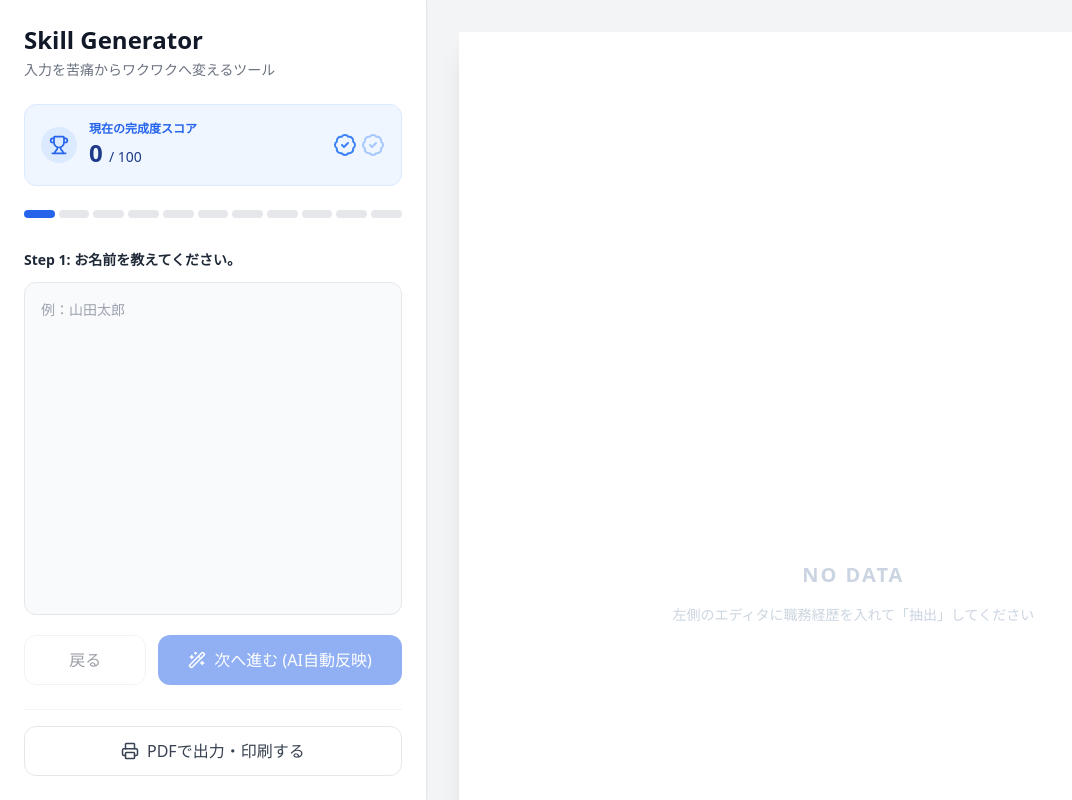
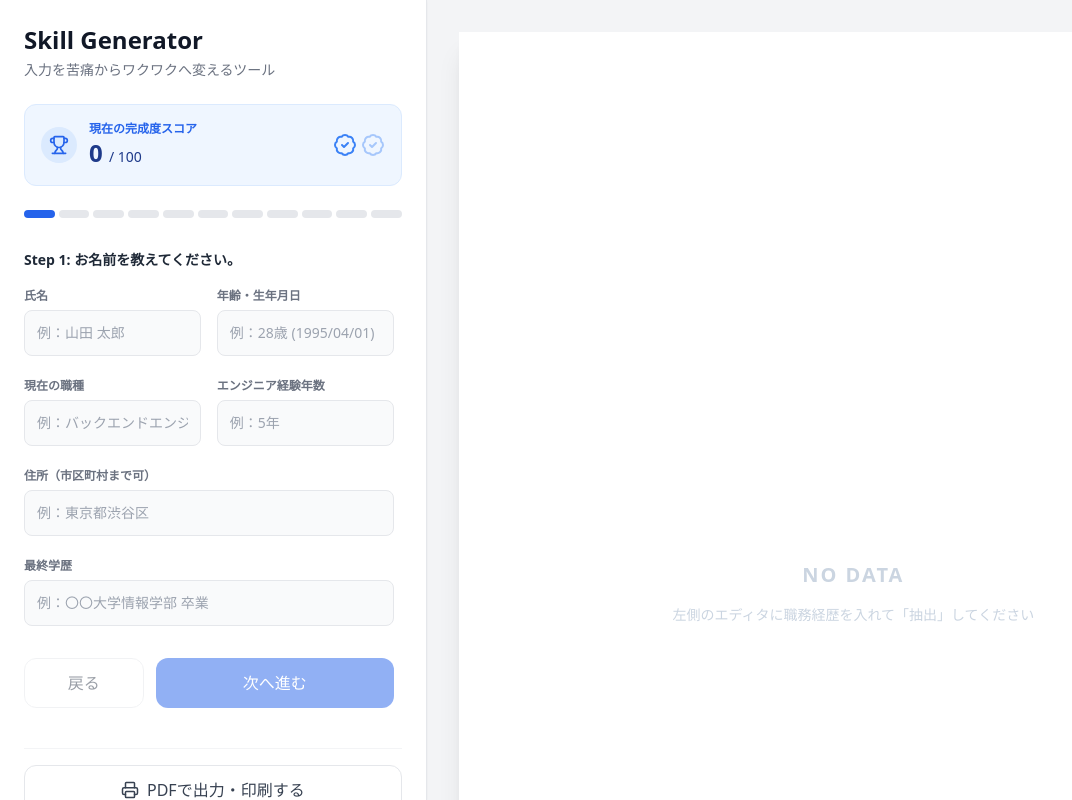
Before and after one commit to Neukomjp/killsheet-prototype, a Next.js app: page / in a window 1280 px wide. Shown: the whole page, without its empty margins (0-1072 px from the left). Built offline with nearby package versions, Linux system fonts and the light colour scheme.

Commit message:
Feat: Change wizard step 1 to multiple inputs with direct preview update

```diff
--- a/src/app/page.tsx
+++ b/src/app/page.tsx
@@ -13,8 +13,12 @@ export type Profile = {
   title: string;
   summary: string;
   score: number;
-  certifications: string[]; // 追加：資格
-  links: string[]; // 追加：ポートフォリオリンク
+  certifications: string[]; // 資格
+  links: string[]; // ポートフォリオリンク
+  age: string; // 星座/年齢/生年月日
+  address: string; // 住所
+  education: string; // 最終学歴
+  experienceYears: string; // 職務経験年数
 };
 
 export type ResumeData = {
@@ -31,6 +35,10 @@ const initialData: ResumeData = {
     score: 0,
     certifications: [],
     links: [],
+    age: "",
+    address: "",
+    education: "",
+    experienceYears: "",
   },
   skills: [],
   projects: []
@@ -102,6 +110,10 @@ export default function Home() {
               score: Math.min(100, prevData.profile.score + 25),
               certifications: result.profile?.certifications || prevData.profile.certifications,
               links: result.profile?.links || prevData.profile.links,
+              age: result.profile?.age || prevData.profile.age,
+              address: result.profile?.address || prevData.profile.address,
+              education: result.profile?.education || prevData.profile.education,
+              experienceYears: result.profile?.experienceYears || prevData.profile.experienceYears,
             },
             skills: result.skills && result.skills.length > 0
               ? result.skills.map((s: { subject: string; score: number }) => ({ subject: s.subject, A: s.score, fullMark: 100 }))
@@ -128,6 +140,17 @@ export default function Home() {
     }
   };
 
+  // Step 1 用のダイレクト更新処理（APIを経由しない即時反映）
+  const handleDirectUpdate = (profileData: Partial<Profile>) => {
+    setData(prevData => ({
+      ...prevData,
+      profile: {
+        ...prevData.profile,
+        ...profileData
+      }
+    }));
+  };
+
   return (
     <main className="flex h-screen bg-gray-100 overflow-hidden text-slate-800">
       {/* 左側：エディタ領域 */}
@@ -136,6 +159,7 @@ export default function Home() {
           data={data}
           isExtracting={isExtracting}
           onExtract={handleExtract}
+          onDirectUpdate={handleDirectUpdate}
         />
       </div>
 
--- a/src/components/Editor.tsx
+++ b/src/components/Editor.tsx
@@ -8,11 +8,23 @@ interface EditorProps {
     data: ResumeData;
     isExtracting: boolean;
     onExtract: (text: string, step: number) => void;
+    // Step 1でのダイレクト更新用コールバックを追加
+    onDirectUpdate?: (profileData: Partial<ResumeData['profile']>) => void;
 }
 
-export default function Editor({ data, isExtracting, onExtract }: EditorProps) {
+export default function Editor({ data, isExtracting, onExtract, onDirectUpdate }: EditorProps) {
     const [currentStep, setCurrentStep] = useState(1);
     const [inputs, setInputs] = useState<Record<number, string>>({});
+
+    // Step 1 専用の各フィールドのローカル状態
+    const [step1Data, setStep1Data] = useState({
+        name: data.profile.name || "",
+        age: data.profile.age || "",
+        title: data.profile.title || "",
+        experienceYears: data.profile.experienceYears || "",
+        address: data.profile.address || "",
+        education: data.profile.education || "",
+    });
 
     const totalSteps = 11;
 
@@ -44,6 +56,22 @@ export default function Editor({ data, isExtracting, onExtract }: EditorProps) {
     };
 
     const handleNext = () => {
+        if (currentStep === 1) {
+            // Step 1 はAPI抽出を通さず、ローカルの入力内容をそのまま反映して次へ
+            if (onDirectUpdate) {
+                onDirectUpdate({
+                    name: step1Data.name,
+                    age: step1Data.age,
+                    title: step1Data.title,
+                    experienceYears: step1Data.experienceYears,
+                    address: step1Data.address,
+                    education: step1Data.education,
+                });
+            }
+            setCurrentStep(c => c + 1);
+            return;
+        }
+
         const text = inputs[currentStep] || "";
         if (text.trim() && currentStep !== 10) {
             onExtract(text, currentStep);
@@ -110,7 +138,97 @@ export default function Editor({ data, isExtracting, onExtract }: EditorProps) {
                     {titles[currentStep]}
                 </label>
 
-                {currentStep === 10 ? (
+                {currentStep === 1 ? (
+                    // Step 1: 基本情報の複数フォームUI
+                    <div className="flex-1 flex flex-col space-y-4 overflow-y-auto pr-2 pb-4">
+                        <div className="flex space-x-4">
+                            <div className="flex-1 space-y-1">
+                                <label className="text-xs font-semibold text-gray-500">氏名</label>
+                                <input
+                                    type="text"
+                                    className="w-full bg-gray-50 border border-gray-200 rounded-lg p-3 text-sm focus:ring-2 focus:ring-blue-500 focus:border-transparent outline-none"
+                                    placeholder="例：山田 太郎"
+                                    value={step1Data.name}
+                                    onChange={(e) => setStep1Data(prev => ({ ...prev, name: e.target.value }))}
+                                />
+                            </div>
+                            <div className="flex-1 space-y-1">
+                                <label className="text-xs font-semibold text-gray-500">年齢・生年月日</label>
+                                <input
+                                    type="text"
+                                    className="w-full bg-gray-50 border border-gray-200 rounded-lg p-3 text-sm focus:ring-2 focus:ring-blue-500 focus:border-transparent outline-none"
+                                    placeholder="例：28歳 (1995/04/01)"
+                                    value={step1Data.age}
+                                    onChange={(e) => setStep1Data(prev => ({ ...prev, age: e.target.value }))}
+                                />
+                            </div>
+                        </div>
+
+                        <div className="flex space-x-4">
+                            <div className="flex-1 space-y-1">
+                                <label className="text-xs font-semibold text-gray-500">現在の職種</label>
+                                <input
+                                    type="text"
+                                    className="w-full bg-gray-50 border border-gray-200 rounded-lg p-3 text-sm focus:ring-2 focus:ring-blue-500 focus:border-transparent outline-none"
+                                    placeholder="例：バックエンドエンジニア"
+                                    value={step1Data.title}
+                                    onChange={(e) => setStep1Data(prev => ({ ...prev, title: e.target.value }))}
+                                />
+                            </div>
+                            <div className="flex-1 space-y-1">
+                                <label className="text-xs font-semibold text-gray-500">エンジニア経験年数</label>
+                                <input
+                                    type="text"
+                                    className="w-full bg-gray-50 border border-gray-200 rounded-lg p-3 text-sm focus:ring-2 focus:ring-blue-500 focus:border-transparent outline-none"
+                                    placeholder="例：5年"
+                                    value={step1Data.experienceYears}
+                                    onChange={(e) => setStep1Data(prev => ({ ...prev, experienceYears: e.target.value }))}
+                                />
+                            </div>
+                        </div>
+
+                        <div className="space-y-1">
+                            <label className="text-xs font-semibold text-gray-500">住所（市区町村まで可）</label>
+                            <input
+                                type="text"
+                                className="w-full bg-gray-50 border border-gray-200 rounded-lg p-3 text-sm focus:ring-2 focus:ring-blue-500 focus:border-transparent outline-none"
+                                placeholder="例：東京都渋谷区"
+                                value={step1Data.address}
+                                onChange={(e) => setStep1Data(prev => ({ ...prev, address: e.target.value }))}
+                            />
+                        </div>
+
+                        <div className="space-y-1">
+                            <label className="text-xs font-semibold text-gray-500">最終学歴</label>
+                            <input
+                                type="text"
+                                className="w-full bg-gray-50 border border-gray-200 rounded-lg p-3 text-sm focus:ring-2 focus:ring-blue-500 focus:border-transparent outline-none"
+                                placeholder="例：〇〇大学情報学部 卒業"
+                                value={step1Data.education}
+                                onChange={(e) => setStep1Data(prev => ({ ...prev, education: e.target.value }))}
+                            />
+                        </div>
+
+                        <div className="flex space-x-3 pt-4 mt-auto">
+                            <button
+                                onClick={handlePrev}
+                                disabled={currentStep === 1 || isExtracting}
+                                className="w-1/3 bg-white hover:bg-gray-50 text-gray-700 font-medium py-3 px-4 rounded-xl border border-gray-200 transition-colors disabled:opacity-50 disabled:cursor-not-allowed"
+                            >
+                                戻る
+                            </button>
+                            <button
+                                onClick={handleNext}
+                                disabled={!step1Data.name.trim() && !step1Data.title.trim()}
+                                className="w-2/3 bg-blue-600 hover:bg-blue-700 text-white font-medium py-3 px-4 rounded-xl flex items-center justify-center transition-colors disabled:opacity-50 disabled:cursor-not-allowed"
+                            >
+                                <div className="flex items-center space-x-2">
+                                    <span>次へ進む</span>
+                                </div>
+                            </button>
+                        </div>
+                    </div>
+                ) : currentStep === 10 ? (
                     // Step 10: 複数プロジェクト分岐用UI
                     <div className="flex-1 flex flex-col justify-center items-center space-y-4 bg-gray-50 border border-gray-200 rounded-xl p-6">
                         <p className="text-gray-600 font-medium">これまでの入力が1件のプロジェクトとして追加されています。</p>
@@ -130,7 +248,7 @@ export default function Editor({ data, isExtracting, onExtract }: EditorProps) {
                         </div>
                     </div>
                 ) : (
-                    // 通常の入力UI
+                    // 通常のテキストエリア入力UI
                     <>
                         <textarea
                             className="flex-1 w-full bg-gray-50 border border-gray-200 rounded-xl p-4 text-sm focus:ring-2 focus:ring-blue-500 focus:border-transparent outline-none resize-none leading-relaxed"
```
Also changed, not shown: src/components/Preview.tsx (+24 -7 lines).
